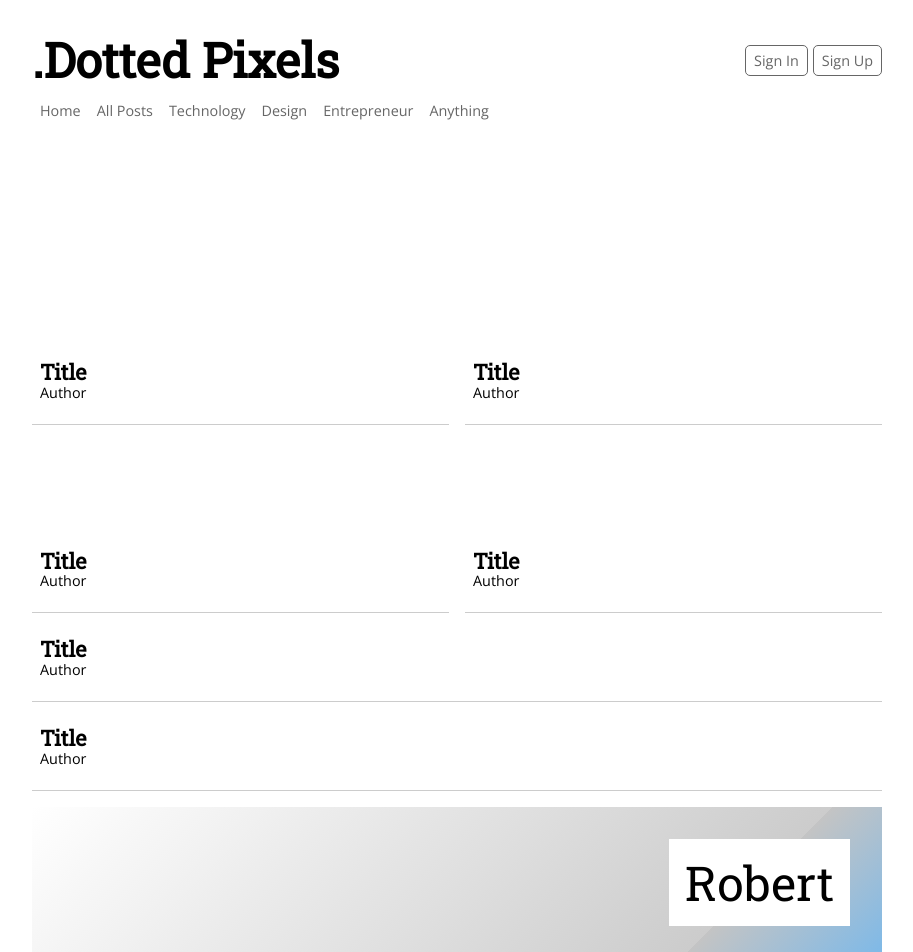
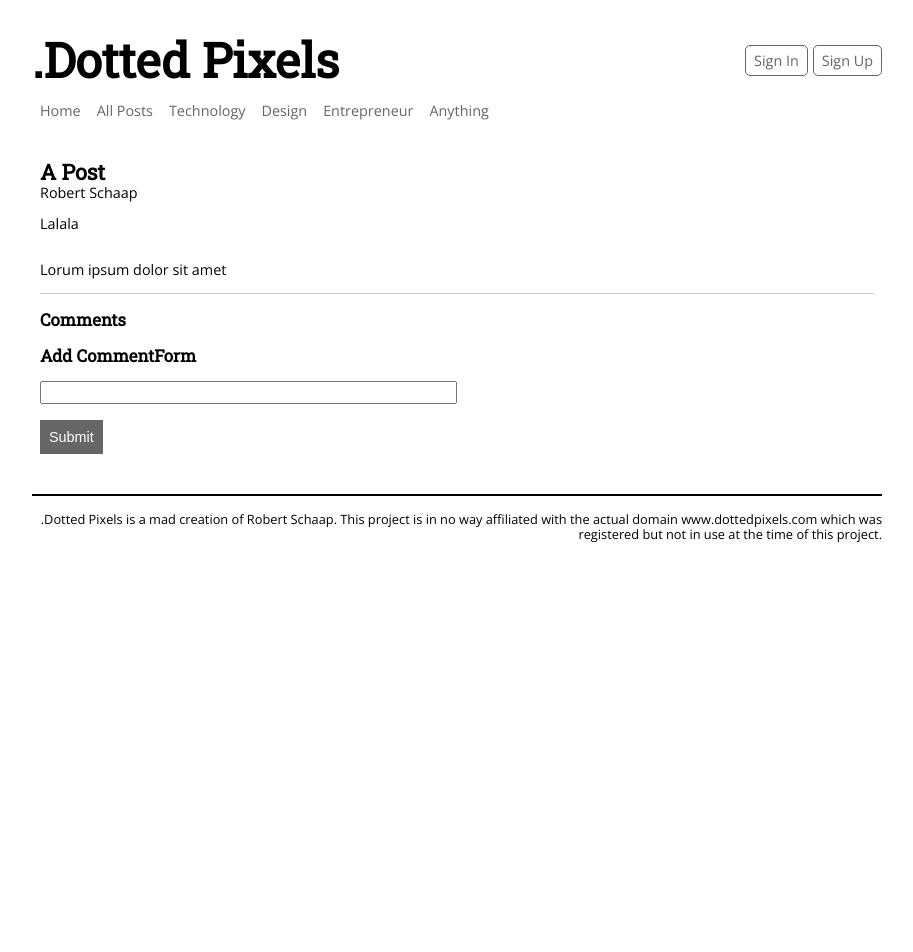
Before and after one commit to robertschaap/blogapplication_mern, a React app: page /posts/1 in a window 1280 px wide. Shown: the top 952 px of the page, without its empty margins (183-1096 px from the left). After the commit the page ends 800 px from the top, so only its background shows below. Built offline with nearby package versions, Linux system fonts and the light colour scheme.

Commit message:
Rudimentary routing enabled

```diff
--- a/src/components/Navigation/Navigation.js
+++ b/src/components/Navigation/Navigation.js
@@ -1,14 +1,15 @@
 import React from "react";
+import { Link } from "react-router-dom";
 import styles from "./Navigation.scss";
 
 const Navigation = () => (
   <nav className={styles.component} role="navigation">
-    <a href="#">Home</a>
-    <a href="#">All Posts</a>
-    <a href="#">Technology</a>
-    <a href="#">Design</a>
-    <a href="#">Entrepreneur</a>
-    <a href="#">Anything</a>
+    <Link to="/">Home</Link>
+    <Link to="/posts">All Posts</Link>
+    <Link to="/posts/technology">Technology</Link>
+    <Link to="/posts/design">Design</Link>
+    <Link to="/posts/entrepreneur">Entrepreneur</Link>
+    <Link to="/posts/anything">Anything</Link>
   </nav>
 );
 
--- a/src/components/PostTile/PostTile.js
+++ b/src/components/PostTile/PostTile.js
@@ -1,4 +1,5 @@
 import React from "react";
+import { Link } from "react-router-dom";
 import styles from "./PostTile.scss";
 import cx from "classnames";
 
@@ -13,7 +14,7 @@ const PostTile = ({ large, small, title, author }) => {
         [styles.small]: small,
         [styles.textOnly]: !hasImage
       })}>
-      <a href="#">
+      <Link to="/posts/1">
         {hasImage && (
           <div className={styles.image} />
         )}
@@ -21,7 +22,7 @@ const PostTile = ({ large, small, title, author }) => {
           <h2>{title}</h2>
           <p>{author}</p>
         </div>
-      </a>
+      </Link>
     </article>
   );
 };
--- a/src/containers/App.js
+++ b/src/containers/App.js
@@ -10,9 +10,9 @@ class App extends Component {
     return (
       <BrowserRouter>
         <Layout>
-          <Route path="/" component={Home}  />
-          <Route path="/" component={PostsAll}  />
-          <Route path="/" component={PostsOne}  />
+          <Route exact path="/" component={Home}  />
+          <Route exact path="/posts" component={PostsAll}  />
+          <Route path="/posts/:id" component={PostsOne}  />
         </Layout>
       </BrowserRouter>
     );
--- a/src/containers/PostsOne.js
+++ b/src/containers/PostsOne.js
@@ -5,6 +5,14 @@ import { loadOnePost, getLoadOnePost, getLoadComments } from "../redux";
 import Post from "../components/Post";
 
 class PostsOne extends Component {
+  componentWillMount() {
+    this.fetchPost(this.props.match.params.id);
+  }
+
+  fetchPost = (id) => {
+    console.log(id);
+  }
+
   render() {
     const { post, comments } = this.props;
 
```
